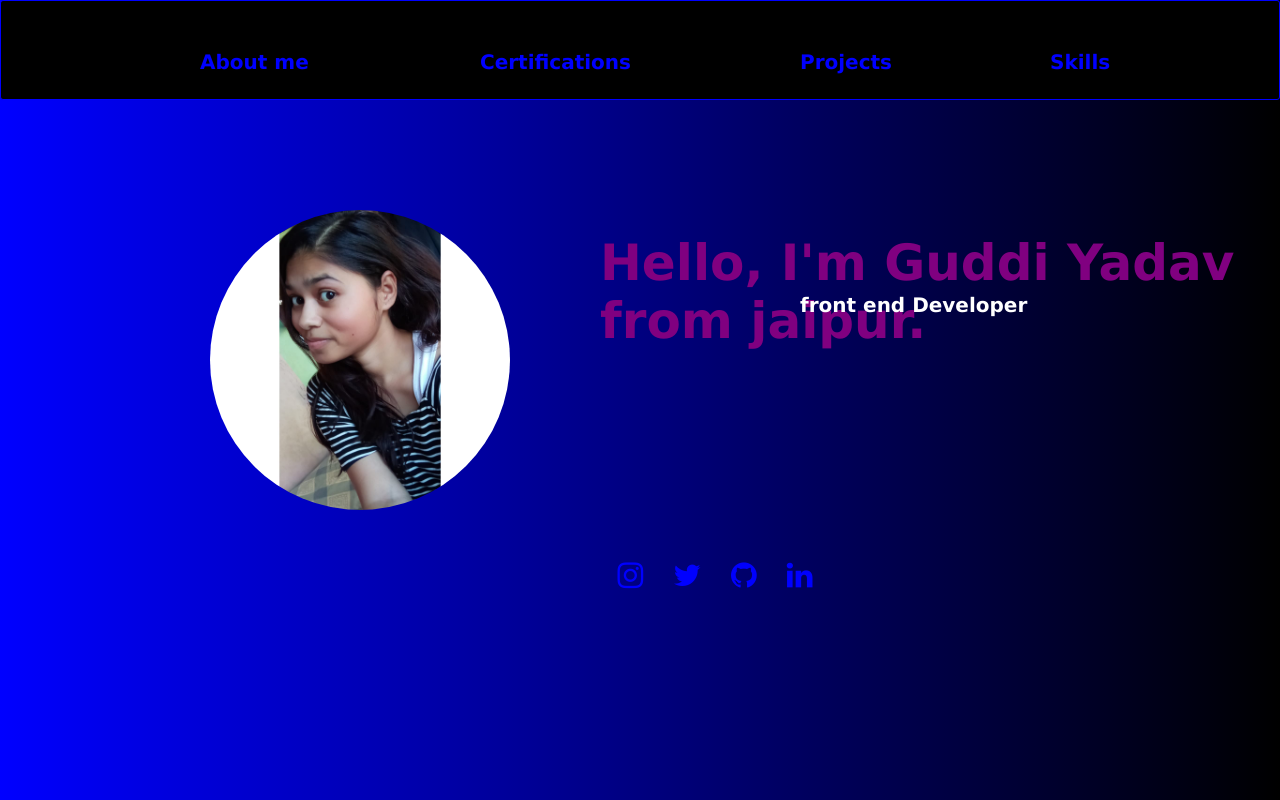
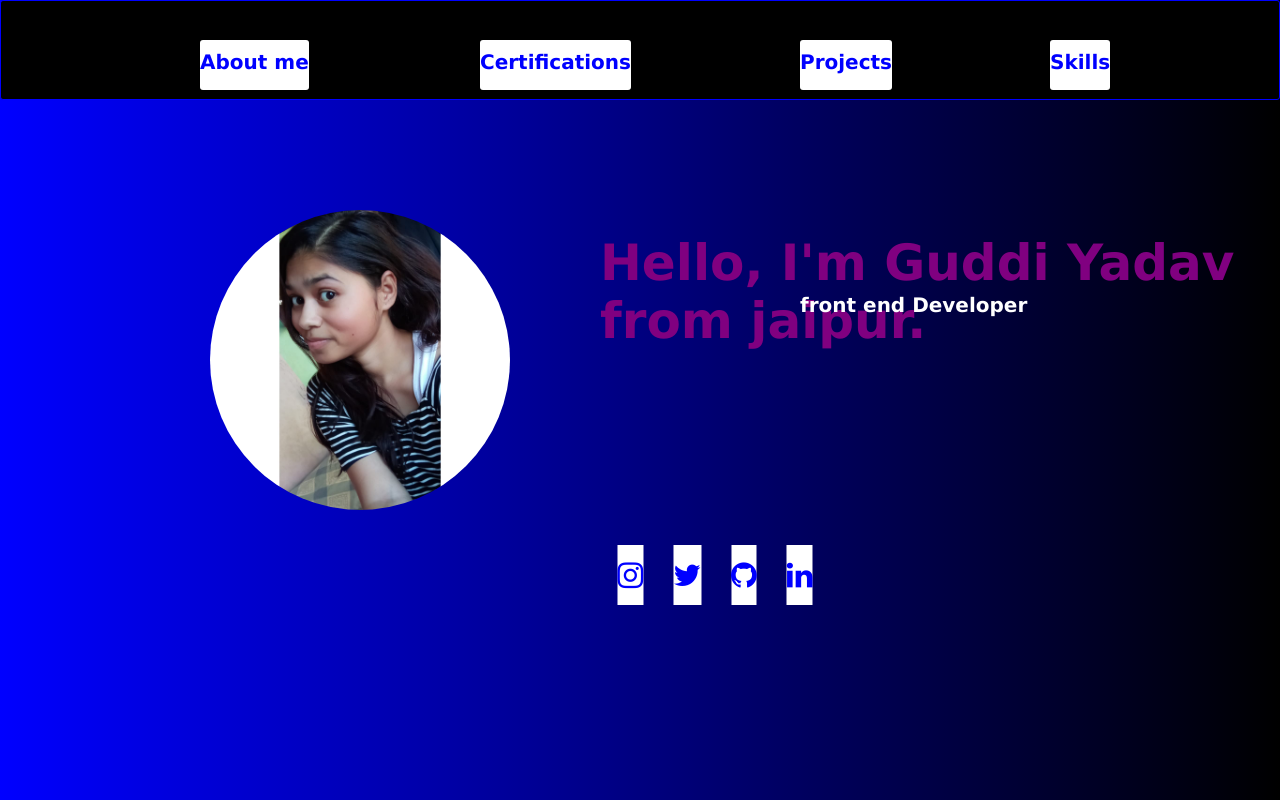
Before and after one commit to guddi991/guddi991.github.io, a plain HTML site: page index.html in a window 1280 px wide. Drawn offline with Linux system fonts and the light colour scheme.

Commit message:
Update portfolio.css

```diff
--- a/portfolio.css
+++ b/portfolio.css
@@ -27,14 +27,14 @@ position:absolute;
 left:210px;
 top:210px;
 }
-a1{
+a{
   color:#F9A48E;
 background-color:white;
   text-decoration:none;
   float:left;
 }
 
-a:hover{
+a1:hover{
   color:white;
   background-color:none;
 }
```
